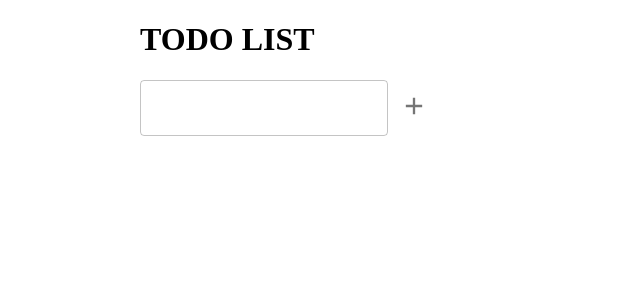
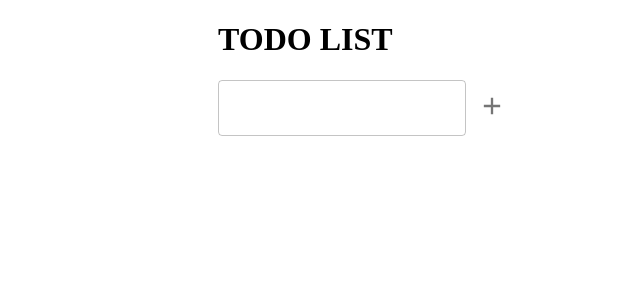
Before and after one commit to TokutyTok/react-todoApp, a React (Create React App) app: page / in a window 1280 px wide. Shown: the top 300 px of the page, without its empty margins (224-864 px from the left). Built offline with nearby package versions, Linux system fonts and the light colour scheme.

Commit message:
material-uiのContainerで要素を真ん中ぞろえに修正

```diff
--- a/src/components/TodoForm.jsx
+++ b/src/components/TodoForm.jsx
@@ -1,9 +1,9 @@
-import { Box, TextField, IconButton } from '@mui/material';
+import { Container, Box, TextField, IconButton } from '@mui/material';
 import AddIcon from '@mui/icons-material/Add';
 export const TodoForm = (props) => {
     const { todo, setTodo, todoList, setTodoList } = props;
     return (
-        <Box>
+        <Container maxWidth='xs'>
             <TextField
                 id='inputTodo'
                 label=''
@@ -27,6 +27,6 @@ export const TodoForm = (props) => {
             >
                 <AddIcon fontSize='inherit' />
             </IconButton>
-        </Box>
+        </Container>
     );
 };
--- a/src/components/TodoList.jsx
+++ b/src/components/TodoList.jsx
@@ -1,10 +1,10 @@
-import { Box, TextField, IconButton } from '@mui/material';
+import { Container, Box, TextField, IconButton } from '@mui/material';
 import DeleteIcon from '@mui/icons-material/Delete';
 
 export const TodoList = (props) => {
     const { todoList, setTodoList } = props;
     return (
-        <Box>
+        <Container maxWidth='xs'>
             {todoList.map((todo, index) => {
                 return (
                     <div key={index}>
@@ -35,6 +35,6 @@ export const TodoList = (props) => {
                     </div>
                 );
             })}
-        </Box>
+        </Container>
     );
 };
--- a/src/pages/TodoPage.jsx
+++ b/src/pages/TodoPage.jsx
@@ -7,19 +7,12 @@ export const TodoPage = () => {
     const [todo, setTodo] = useState('');
     const [todoList, setTodoList] = useState([]);
     return (
-        <>
-            <Container maxWidth='sm'>
-                <Box>
-                    <h1>TODO LIST</h1>
-                </Box>
-                <TodoForm
-                    todo={todo}
-                    setTodo={setTodo}
-                    todoList={todoList}
-                    setTodoList={setTodoList}
-                />
-                <TodoList todoList={todoList} setTodoList={setTodoList} />
+        <Box>
+            <Container maxWidth='xs'>
+                <h1>TODO LIST</h1>
             </Container>
-        </>
+            <TodoForm todo={todo} setTodo={setTodo} todoList={todoList} setTodoList={setTodoList} />
+            <TodoList todoList={todoList} setTodoList={setTodoList} />
+        </Box>
     );
 };
```
